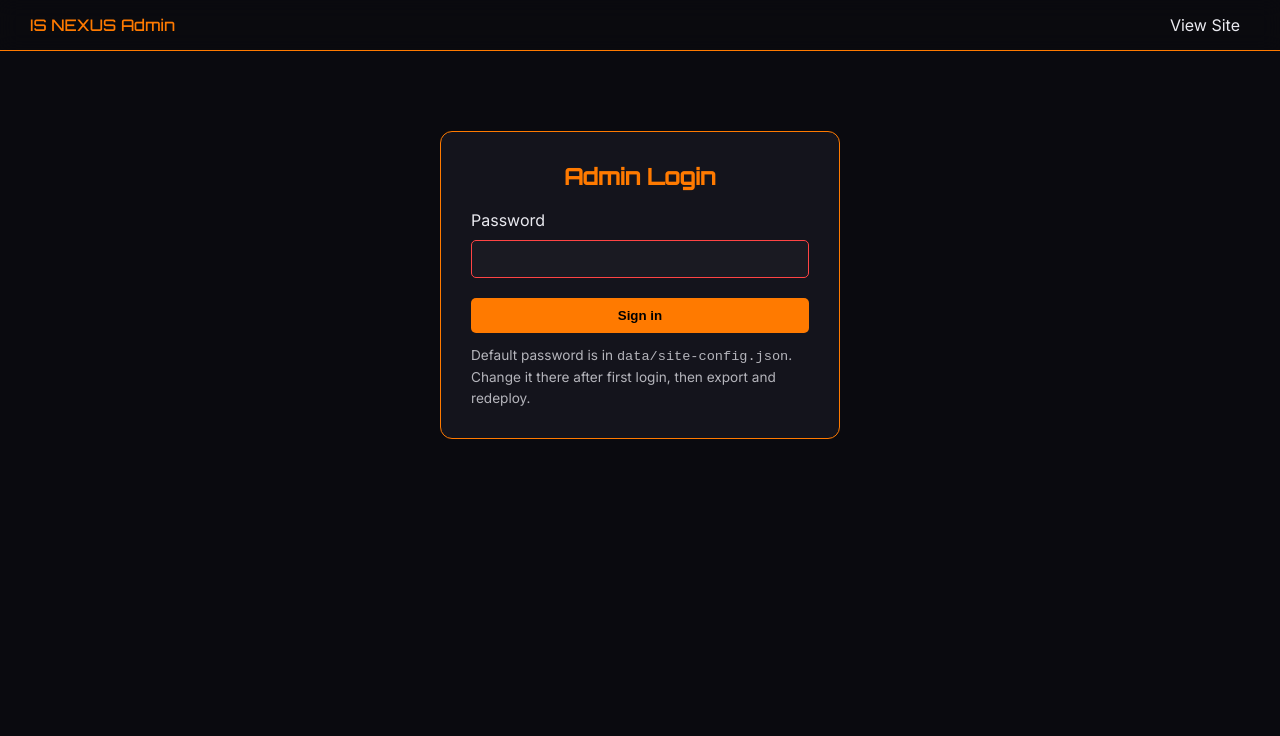
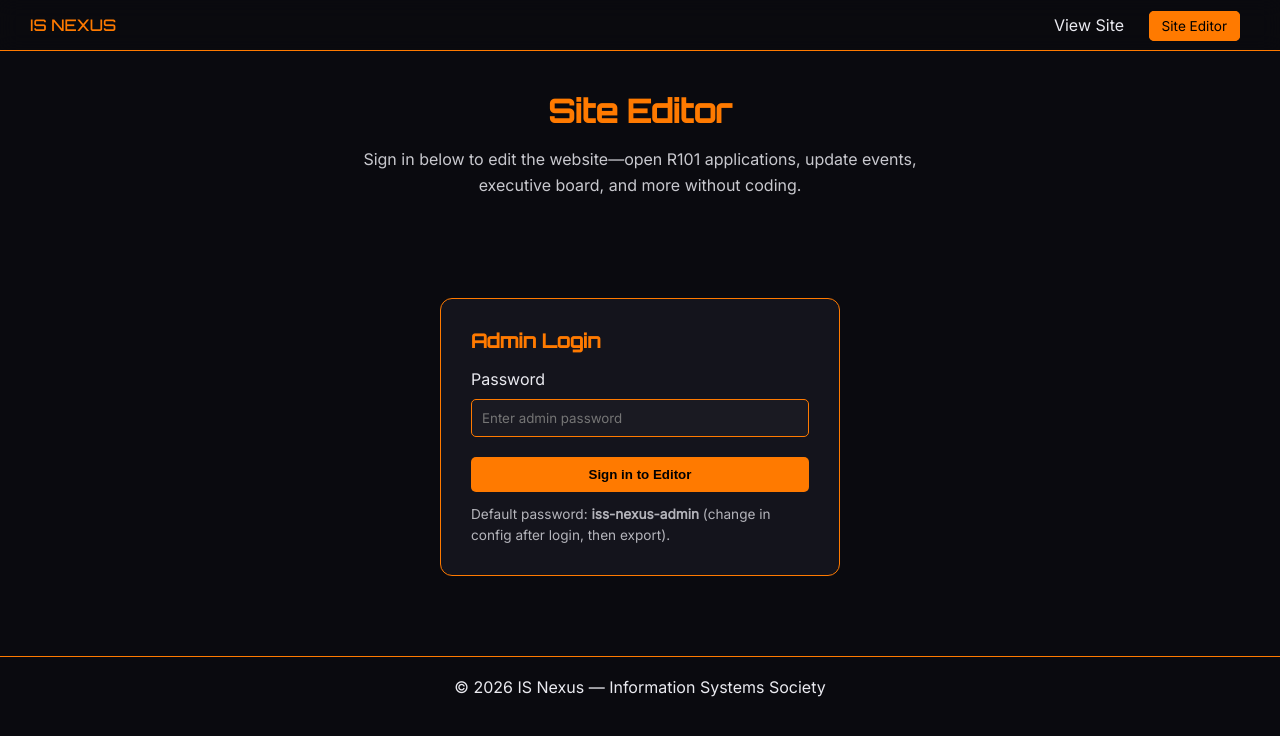
Before and after one commit to stacymesina/ISS-WEB, a plain HTML site: page admin.html in a window 1280 px wide. Drawn offline with Linux system fonts and the light colour scheme; no server answers.

Commit message:
Update admin.html

```diff
--- a/admin.html
+++ b/admin.html
@@ -11,27 +11,35 @@
 
 <header class="header">
   <div class="nav">
-    <a href="index.html" class="logo"><span>IS NEXUS Admin</span></a>
+    <a href="index.html" class="logo"><span>IS NEXUS</span></a>
     <nav>
       <a href="index.html">View Site</a>
+      <a href="admin.html" class="nav-admin nav-admin-active">Site Editor</a>
     </nav>
   </div>
 </header>
 
+<section class="section" style="padding-top:40px;padding-bottom:20px;">
+  <h1 class="title" style="margin:0;">Site Editor</h1>
+  <p style="max-width:560px;margin:16px auto 0;opacity:0.85;line-height:1.6;">
+  Sign in below to edit the website—open R101 applications, update events, executive board, and more without coding.
+  </p>
+</section>
+
 <div id="admin-login" class="admin-login">
-  <h1 class="title" style="margin-top:0;font-size:1.4rem;">Admin Login</h1>
+  <h2 style="font-family:Orbitron;color:var(--primary);margin-bottom:16px;font-size:1.2rem;">Admin Login</h2>
   <form id="login-form">
     <label for="admin-password">Password</label>
-    <input type="password" id="admin-password" required autocomplete="current-password">
-    <button type="submit" class="btn" style="width:100%;margin-top:16px;">Sign in</button>
+    <input type="password" id="admin-password" placeholder="Enter admin password" required autocomplete="current-password">
+    <button type="submit" class="btn" style="width:100%;margin-top:16px;">Sign in to Editor</button>
   </form>
   <p id="login-error" class="field-error" style="margin-top:12px;"></p>
-  <p class="admin-hint">Default password is in <code>data/site-config.json</code>. Change it there after first login, then export and redeploy.</p>
+  <p class="admin-hint">Default password: <strong>iss-nexus-admin</strong> (change in config after login, then export).</p>
 </div>
 
 <div id="admin-dashboard" class="admin-wrap" hidden>
-  <h1 class="title" style="text-align:left;margin-top:20px;">Site Admin</h1>
-  <p class="admin-hint">Edit content here without touching code. Click <strong>Save changes</strong> to apply in your browser, or <strong>Export config</strong> and replace <code>data/site-config.json</code> on your host so everyone sees the same settings.</p>
+  <h2 class="title" style="text-align:left;margin-top:0;font-size:1.5rem;">Editor Dashboard</h2>
+  <p class="admin-hint">Changes apply in your browser when you click <strong>Save changes</strong>. To update the live site for everyone, <strong>Export config file</strong> and replace <code>data/site-config.json</code> on GitHub.</p>
 
   <div class="admin-panel">
     <h2>R101 Membership Applications</h2>
@@ -41,6 +49,13 @@
     </div>
     <label for="membership-fee-notice">Membership fee notice (shown on application form)</label>
     <textarea id="membership-fee-notice" rows="4"></textarea>
+  </div>
+
+  <div class="admin-panel">
+    <h2>Events &amp; Announcements</h2>
+    <p class="admin-hint" style="margin-bottom:12px;">These appear on the Home page slider and the Events page.</p>
+    <div id="announcements-editor"></div>
+    <button type="button" id="add-announcement" class="btn" style="margin-top:12px;">Add event</button>
   </div>
 
   <div class="admin-panel">
@@ -74,12 +89,6 @@
   </div>
 
   <div class="admin-panel">
-    <h2>Announcements</h2>
-    <div id="announcements-editor"></div>
-    <button type="button" id="add-announcement" class="btn" style="margin-top:12px;">Add announcement</button>
-  </div>
-
-  <div class="admin-panel">
     <h2>Executive Board</h2>
     <div id="board-editor"></div>
     <button type="button" id="add-board-member" class="btn" style="margin-top:12px;">Add member</button>
@@ -94,6 +103,11 @@
   <p id="save-message" class="admin-hint" style="color:var(--primary);"></p>
 </div>
 
+<footer class="footer">
+  <p>© 2026 IS Nexus — Information Systems Society</p>
+</footer>
+
+<script src="js/site-defaults.js"></script>
 <script src="js/site-config.js"></script>
 <script src="js/admin.js"></script>
 </body>
```
